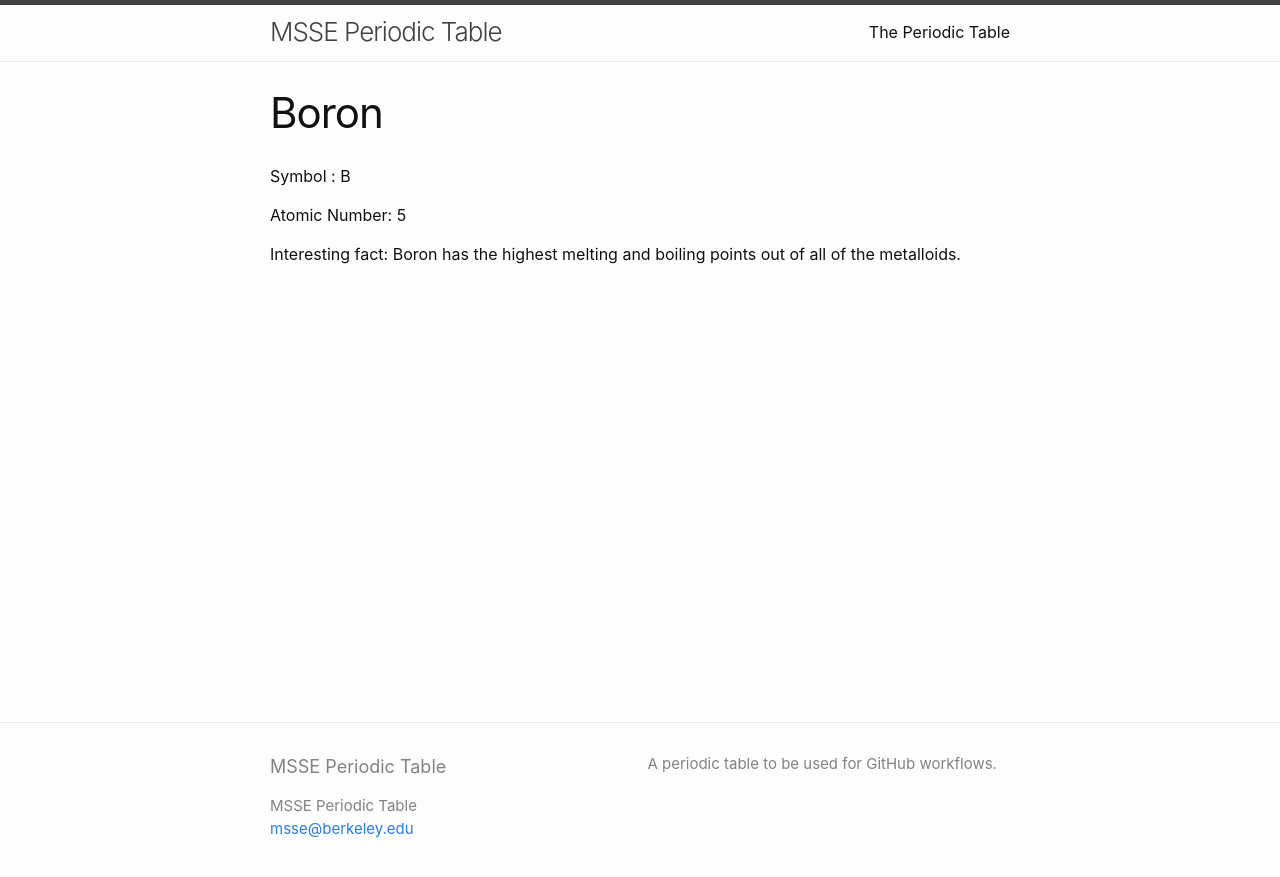
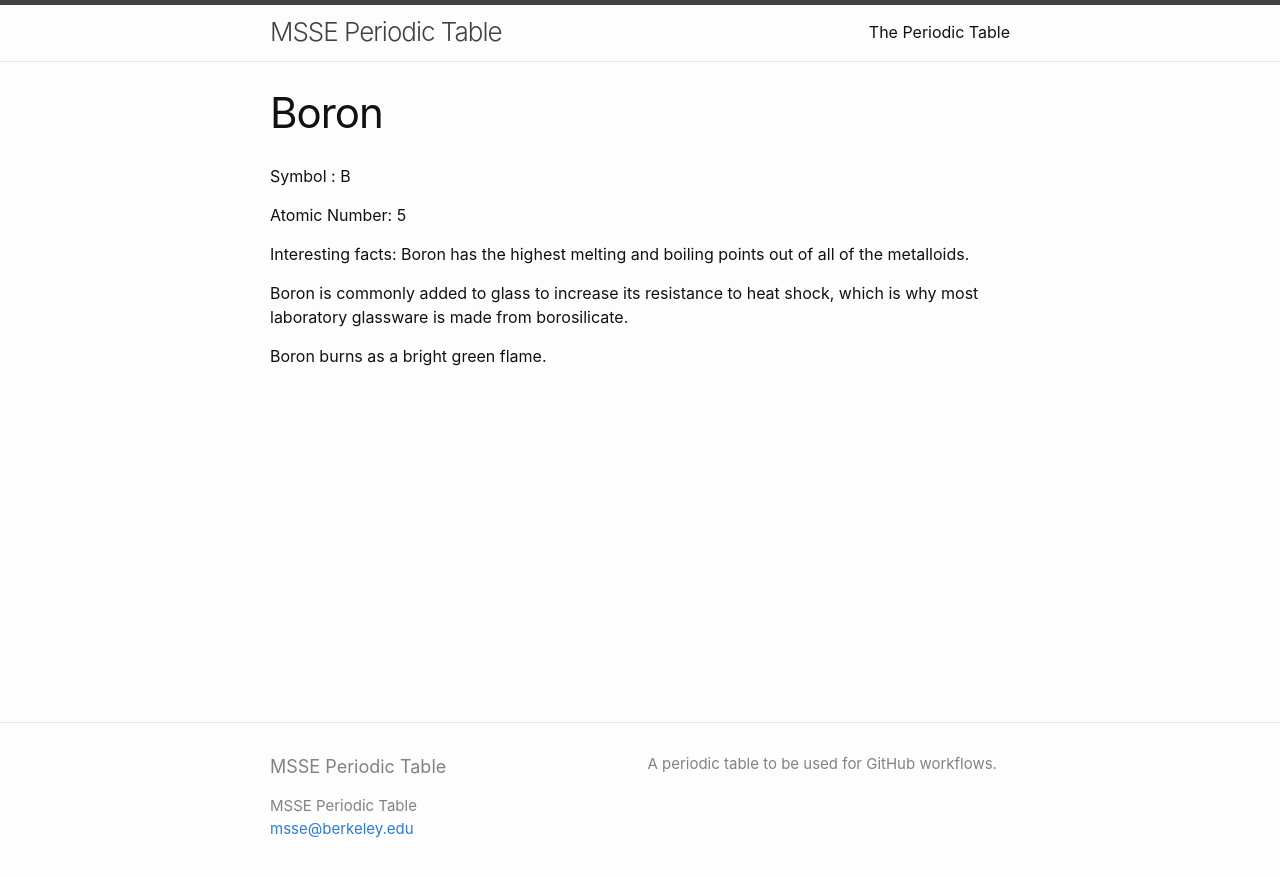
Before and after one commit to msse-chem-280-2024/periodic-table, a Jekyll site: the page built from elements/boron.md, in a window 1280 px wide. Shown: the top 877 px of the page. Built offline with Jekyll 4.4.1, drawn with Linux system fonts in a browser that asks for light colours.

Commit message:
added more interesting facts

```diff
--- a/elements/boron.md
+++ b/elements/boron.md
@@ -7,4 +7,8 @@ Symbol : B
 
 Atomic Number: 5
 
-Interesting fact: Boron has the highest melting and boiling points out of all of the metalloids.
+Interesting facts: Boron has the highest melting and boiling points out of all of the metalloids.
+
+Boron is commonly added to glass to increase its resistance to heat shock, which is why most laboratory glassware is made from borosilicate.
+
+Boron burns as a bright green flame.
```
